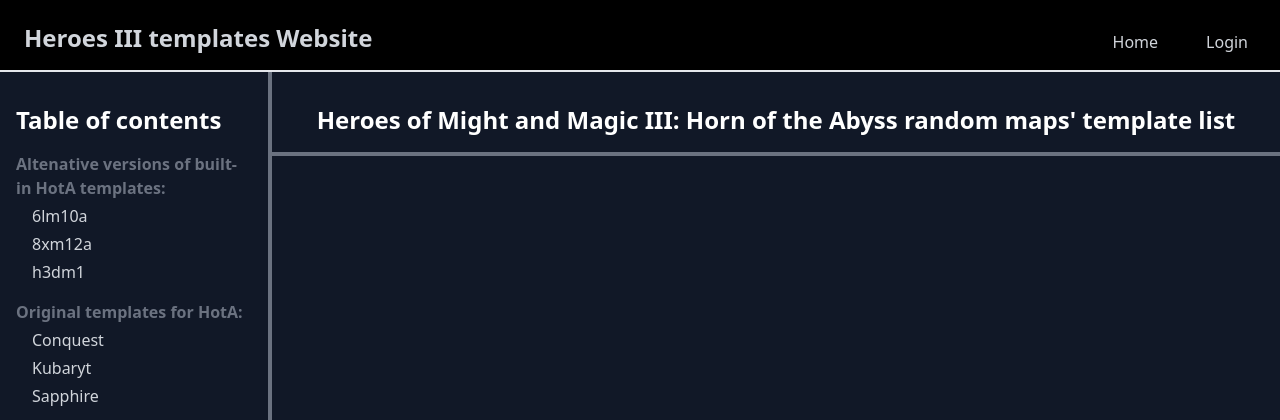
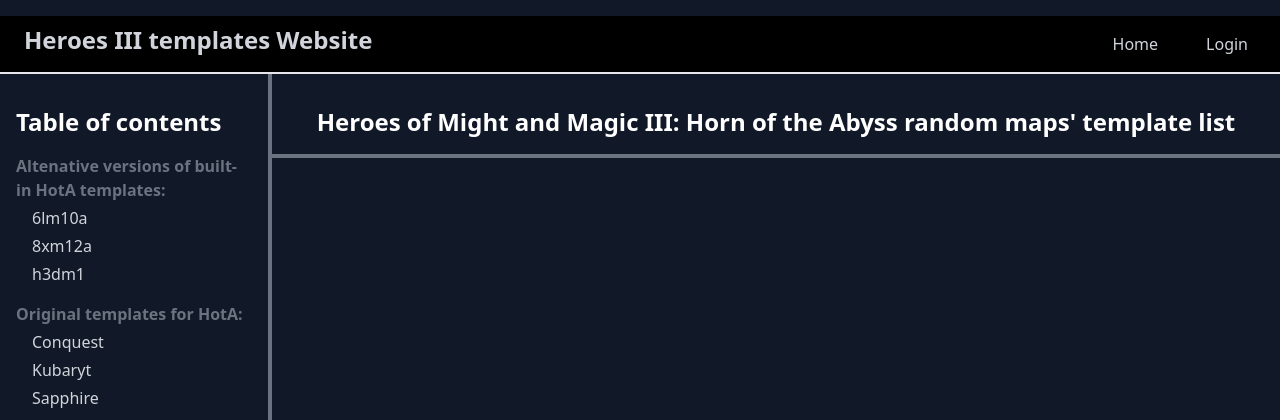
Before and after one commit to Kubaryt/H3templatesWebsiteDjango, a Django app: page / in a window 1280 px wide. Shown: the top 420 px of the page. Run offline with Django 5.2, Linux system fonts and the light colour scheme; some libraries are stand-ins or nearby versions.

Commit message:
fix: Fixed navbar displaying #9

```diff
--- a/core/templates/core/panel.html
+++ b/core/templates/core/panel.html
@@ -4,7 +4,7 @@
 
 {% block content %}
     <div class="h-screen w-screen flex flex-col">
-        <nav class="flex w-screen justify-between items-end h-[9%] pb-4 border-b-2 text-gray-300 bg-black">
+        <nav class="flex w-screen justify-between items-end pb-4 mt-4 border-b-2 text-gray-300 bg-black">
             <a href="https://github.com/Kubaryt/H3templatesWebsiteDjango" class="flex items-end h-[5svh] ml-4 gap-2">
                 <i class="fa-brands fa-github fa-3x"></i>
                 <span class="tablet:text-2xl mobileL:text-xl text-sm font-bold">Heroes III templates Website</span>
```
